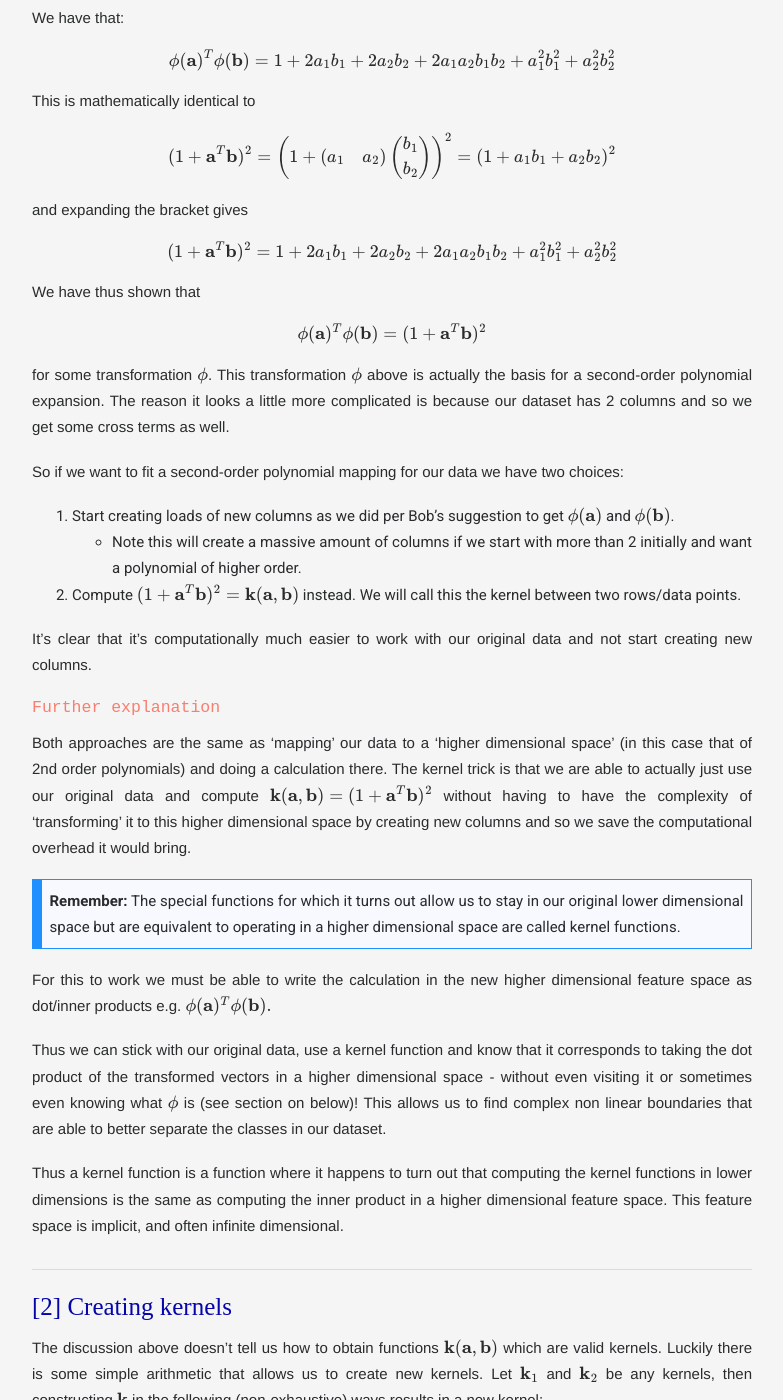
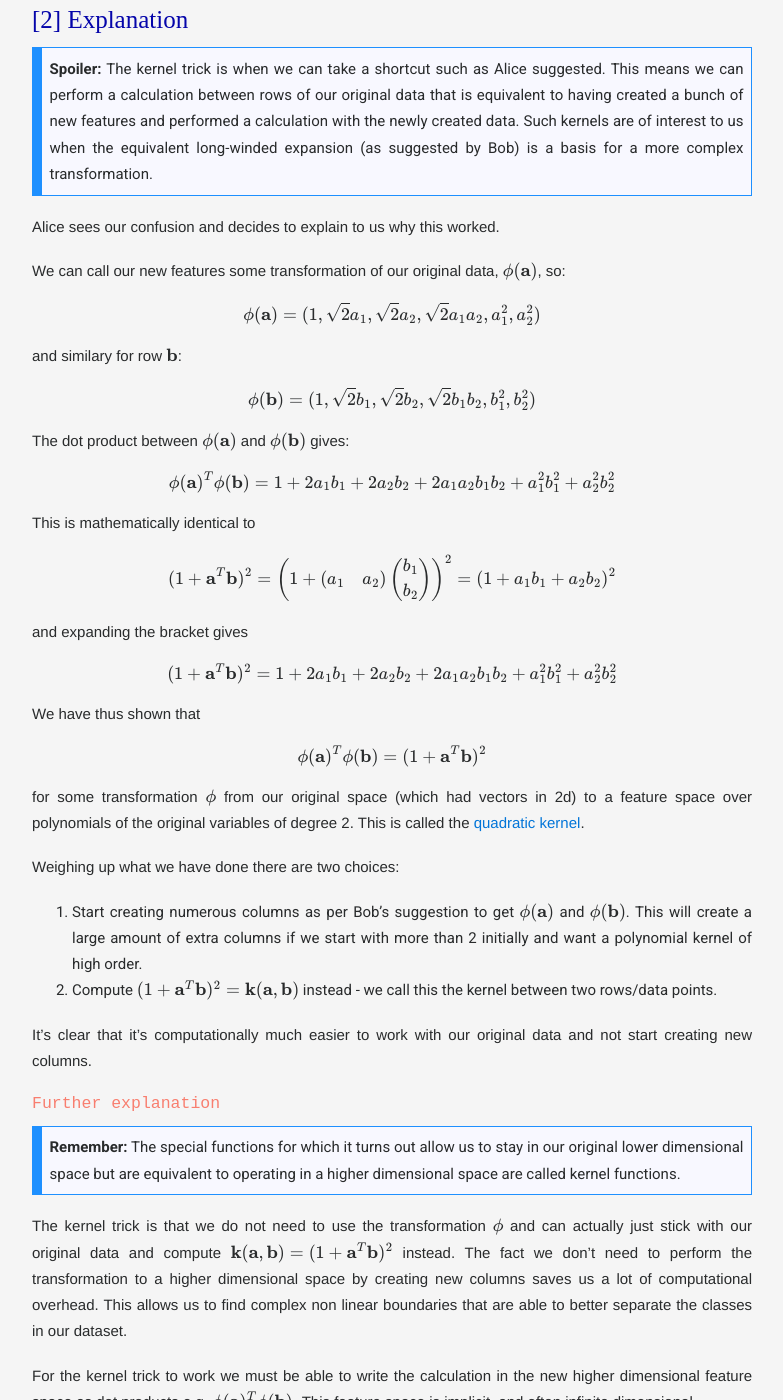
Before and after one commit to maw501/maw501.github.io, a Jekyll site: the page built from posts/_posts/technical/2018-10-19-The-kernel-trick.md, in a window 1280 px wide and 1400 px high, scrolled down 3042 px. Shown: the whole window, without its empty margins (248-1031 px from the left). Built offline with Jekyll 4.4.1, drawn with Linux system fonts in a browser that asks for light colours; nearby versions of some CDN libraries; some web fonts are replaced; formulas are drawn with MathJax 3; comment, search, counter and statistics services are not loaded; some of the changed text lies outside the part shown.

Commit message:
kernel blog update

```diff
--- a/posts/_posts/technical/2018-10-19-The-kernel-trick.md
+++ b/posts/_posts/technical/2018-10-19-The-kernel-trick.md
@@ -7,7 +7,7 @@
 comments: true
 tags: ['kernels', 'SVMs']
 ---
-This post only covers the concept of the kernel trick (not kernels in general). From my experience kernels often get a bad reputation as they are usually poorly explained, usually in the context of SVMs. In this article our goal will be to explain them via a simple motivating example which we will follow through in detail to get to the heart of the trick.
+In this article our goal will be to explain the kernel trick via a simple motivating example which we will follow through in detail to get to the heart of the trick.
 <!--more-->
 <hr class="with-margin">
 
@@ -15,6 +15,20 @@
   <h4>Contents</h4>
   <ul></ul>
 </div>
+<hr class="with-margin">
+<h4 class="header" id="prereq">Prerequisites</h4>
+From my experience kernels often get a bad reputation as they are usually poorly explained, usually in the context of SVMs. This article will focus on the kernel trick, it is therefore helpful to have knowledge of the following topics:
+
+###### Kernel functions
+A kernel function $ \textbf{k}$ takes in two data points $x, y \, \in \mathbb{R}^d$ and returns a single number expressing how similar the data points are - the function is symmetric. Formally this can be written as:
+
+$$ \textbf{k}(x, y) : \mathbb{R}^d \times \mathbb{R}^d \rightarrow \mathbb{R} $$
+
+###### SVMs
+A support vector machine is a discriminative classifier defined by a separating hyperplane - some notes [here](../../../../project_edx_ml/2018/10/25/columbiaX-ML-week6).
+
+###### Maths
+Some basic linear algebra would be useful, pretty much only the [dot product](https://en.wikipedia.org/wiki/Dot_product).
 
 <hr class="with-margin">
 <h4 class="header" id="intro">Motivating example</h4>
@@ -74,19 +88,17 @@
 <strong>Spoiler:</strong> The kernel trick is when we can take a shortcut such as Alice suggested. This means we can perform a calculation between rows of our original data that is equivalent to having created a bunch of new features and performed a calculation with the newly created data. Such kernels are of interest to us when the equivalent long-winded expansion (as suggested by Bob) is a basis for a more complex transformation.
 </blockquote>
 
-Alice sees our confusion and starts as follows:
+Alice sees our confusion and decides to explain to us why this worked.
 
-Call
+We can call our new features some transformation of our original data, $\phi(\textbf{a})$, so:
 
 $$\phi(\textbf{a}) = (1, \sqrt{2}a_1, \sqrt{2}a_2, \sqrt{2}a_1a_2, a_1^2, a_2^2)$$
 
-the transformation of row $\textbf{a}$  and
+and similary for row $\textbf{b}$:
 
 $$\phi(\textbf{b}) = (1, \sqrt{2}b_1, \sqrt{2}b_2, \sqrt{2}b_1b_2, b_1^2, b_2^2)$$
 
-the transformation of row $\textbf{b}$.
-
-We have that:
+The dot product between $\phi(\textbf{a})$ and $\phi(\textbf{b})$ gives:
 
 $$\phi(\textbf{a})^T\phi(\textbf{b}) = 1 + 2a_1b_1 + 2a_2b_2 + 2a_1a_2b_1b_2 + a_1^2b_1^2 + a_2^2b_2^2$$
 
@@ -102,29 +114,24 @@
 
 $$\phi(\textbf{a})^T\phi(\textbf{b}) = (1 + \textbf{a}^T\textbf{b})^2 $$
 
-for some transformation $\phi$. This transformation $\phi$ above is actually the basis for a second-order polynomial expansion. The reason it looks a little more complicated is because our dataset has 2 columns and so we get some cross terms as well.
+for some transformation $\phi$ from our original space (which had vectors in 2d) to a feature space over polynomials of the original variables of degree 2. This is called the [quadratic kernel](https://en.wikipedia.org/wiki/Polynomial_kernel).
 
-So if we want to fit a second-order polynomial mapping for our data we have two choices:
+Weighing up what we have done there are two choices:
 
-1. Start creating loads of new columns as we did per Bob's suggestion to get $\phi(\textbf{a})$ and  $\phi(\textbf{b})$.
-  * Note this will create a massive amount of columns if we start with more than 2 initially and want a polynomial of higher order.
-2. Compute $(1 + \textbf{a}^T\textbf{b})^2 = \textbf{k}(\textbf{a},\textbf{b})$ instead. We will call this the kernel between two rows/data points.
+1. Start creating numerous columns as per Bob's suggestion to get $\phi(\textbf{a})$ and  $\phi(\textbf{b})$. This will create a large amount of extra columns if we start with more than 2 initially and want a polynomial kernel of high order.
+2. Compute $(1 + \textbf{a}^T\textbf{b})^2 = \textbf{k}(\textbf{a},\textbf{b})$ instead - we call this the kernel between two rows/data points.
 
 It's clear that it's computationally much easier to work with our original data and not start creating new columns.
 
 ##### Further explanation
 
-Both approaches are the same as 'mapping' our data to a 'higher dimensional space' (in this case that of 2nd order polynomials) and doing a calculation there. The **kernel trick** is that we are able to actually just use our original data and compute $\textbf{k}(\textbf{a},\textbf{b}) = (1 + \textbf{a}^T\textbf{b})^2$ without having to have the complexity of 'transforming' it to this higher dimensional space by creating new columns and so we save the computational overhead it would bring.
-
 <blockquote class="tip">
 <strong>Remember:</strong> The special functions for which it turns out allow us to stay in our original lower dimensional space but are equivalent to operating in a higher dimensional space are called kernel functions.
 </blockquote>
 
-For this to work we must be able to write the calculation in the new higher dimensional feature space as dot/inner products e.g. $\phi(\textbf{a})^T\phi(\textbf{b}).$
+The **kernel trick** is that we do not need to use the transformation $\phi$ and can actually just stick with our original data and compute $\textbf{k}(\textbf{a},\textbf{b}) = (1 + \textbf{a}^T\textbf{b})^2$ instead. The fact we don't need to perform the transformation to a higher dimensional space by creating new columns saves us a lot of computational overhead. This allows us to find complex non linear boundaries that are able to better separate the classes in our dataset.
 
-Thus we can stick with our original data, use a kernel function and know that it corresponds to taking the dot product of the transformed vectors in a higher dimensional space - **without even visiting it or sometimes even knowing what $\phi$ is (see section on below)!**  This allows us to find complex non linear boundaries that are able to better separate the classes in our dataset.
-
-Thus a kernel function is a function where it happens to turn out that computing the kernel functions in lower dimensions is the same as computing the inner product in a higher dimensional feature space. This feature space is implicit, and often infinite dimensional.
+For the kernel trick to work we must be able to write the calculation in the new higher dimensional feature space as dot products e.g. $\phi(\textbf{a})^T\phi(\textbf{b}).$ This feature space is implicit, and often infinite dimensional.
 
 <hr class="with-margin">
 <h4 class="header" id="mercer"> Creating kernels</h4>
```
Also changed, not shown: other parts of posts/_posts/technical/2018-10-19-The-kernel-trick.md (+1 -1 lines), 1 other file.
